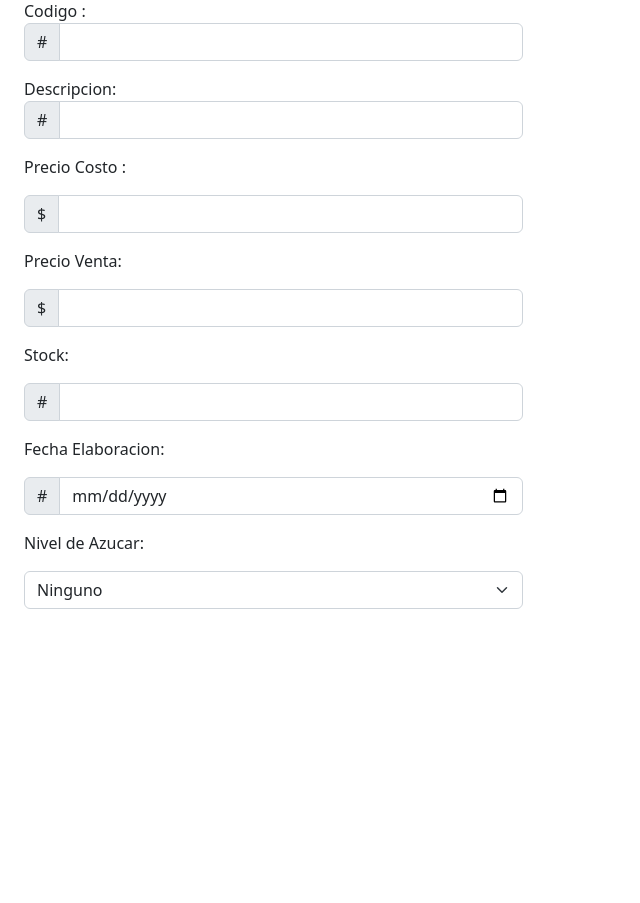
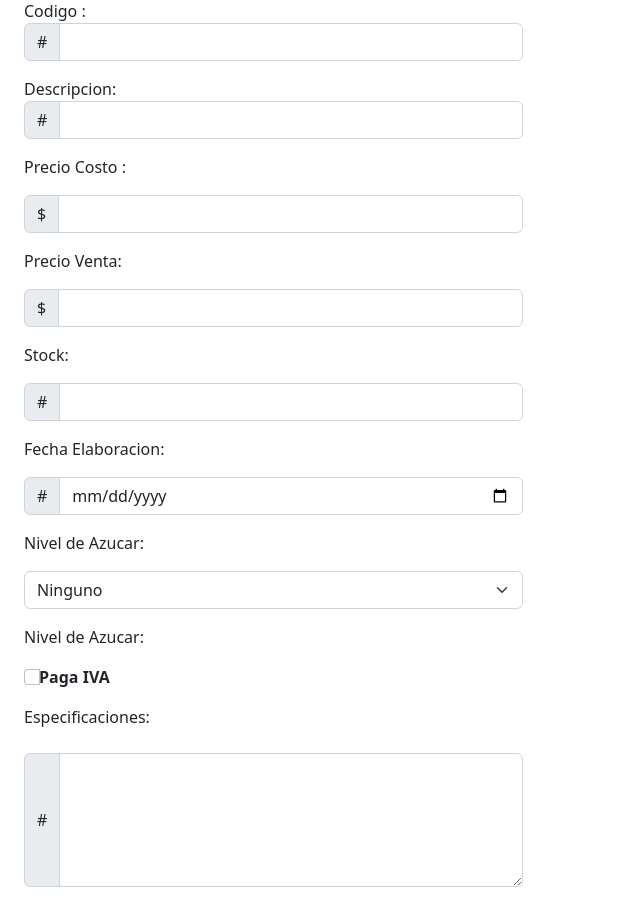
Before and after one commit to IsaacC00/proyecto-GitHub, a PHP site: page /view/proNuevo.php in a window 1280 px wide. Shown: the part 99-1002 px from the top of the page, without its empty margins (0-640 px from the left). Before the commit the page ends 708 px from the top, so only its background shows below. Run offline with PHP 8.4, Linux system fonts and the light colour scheme.

Commit message:
2do cambio

```diff
--- a/view/proNuevo.php
+++ b/view/proNuevo.php
@@ -58,6 +58,19 @@
 
                 </div>
 
+                <label for=""><p>Nivel de Azucar:</p> </label>
+                <div class="input-group mb-3">
+                <input type="checkbox" name="chkPagaIva" class="form-check-input">
+                <label class="form-check-label"><strong>Paga IVA</strong></label>
+                </div>
+
+                <label for="">Especificaciones:</label>
+                <br>
+                <br>
+                <div class="input-group mb-3">
+                <span class="input-group-text" id="basic-addon1">#</span>
+                <textarea name="txtEspecifi" class="form-control" id="" cols="10" rows="5"></textarea>
+                </div>
 
             </form>
         </div>
```
